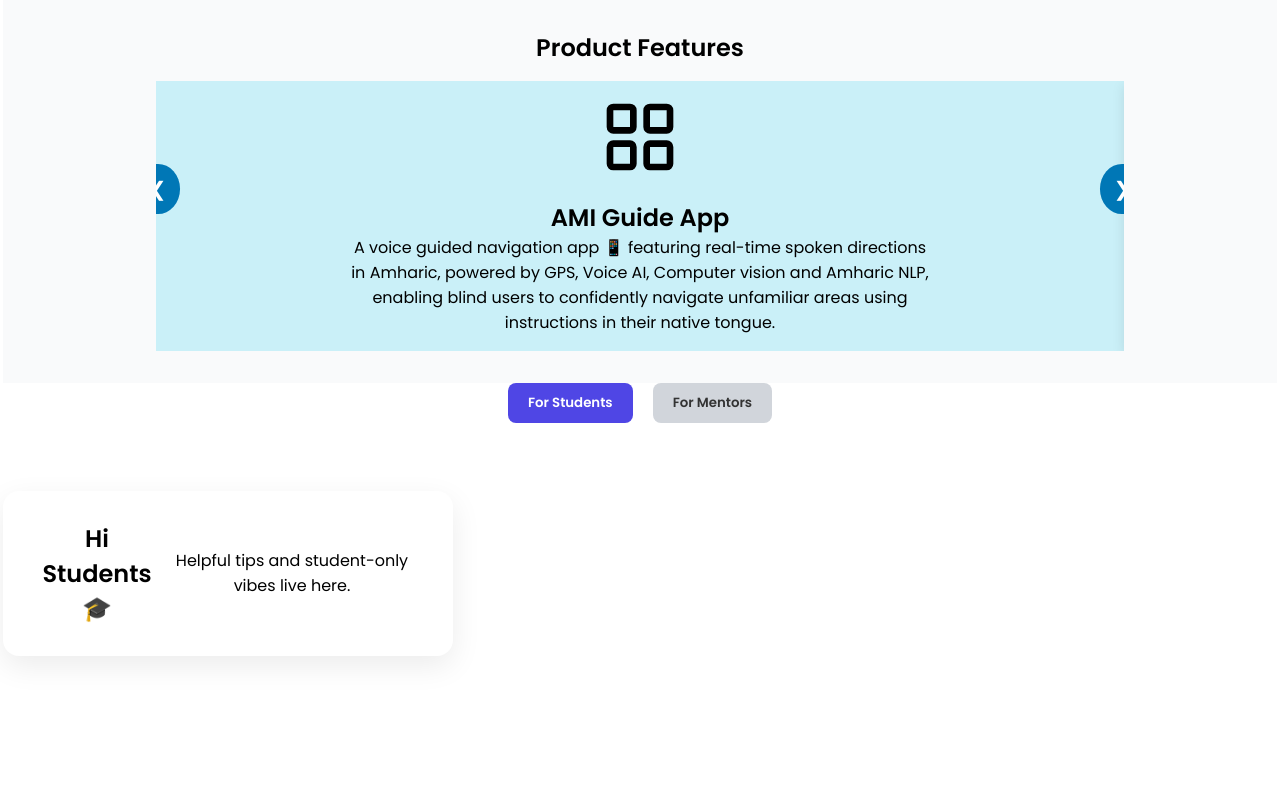
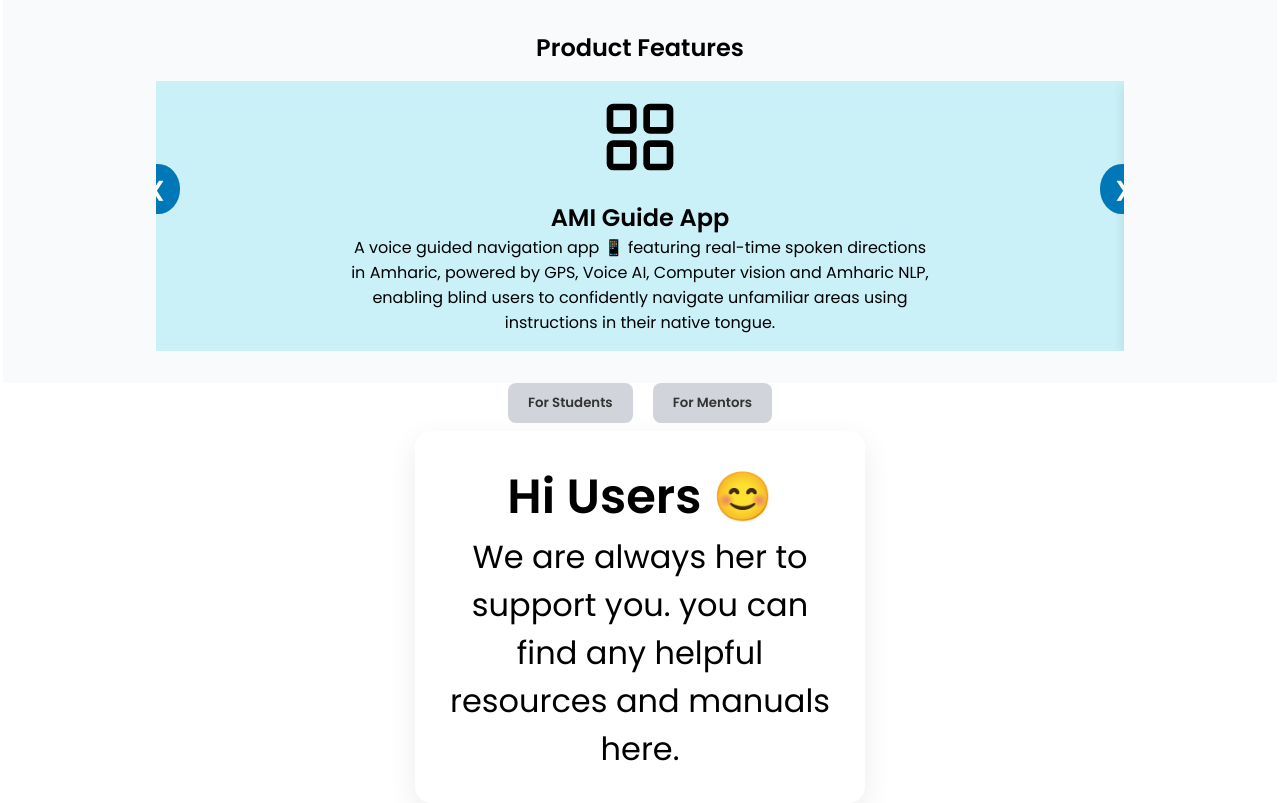
Before and after one commit to Remmaabde/Startup-Potfolio, a plain HTML site: page index.html in a window 1280 px wide. Shown: the part 1197-2000 px from the top of the page. Before the commit the page ends 1903 px from the top, so only its background shows below. Drawn offline with Linux system fonts and the light colour scheme.

Commit message:
Modified the Toggle switch section

```diff
--- a/Script.js
+++ b/Script.js
@@ -23,8 +23,8 @@ function moveSlide(direction) {
 }
 function switchTo(target) {
     // Hide both
-    document.getElementById('student').classList.remove('visible');
-    document.getElementById('mentor').classList.remove('visible');
+    document.getElementById('User').classList.remove('visible');
+    document.getElementById('Partner').classList.remove('visible');
 
     // Show selected
     document.getElementById(target).classList.add('visible');
--- a/Styles/Style.css
+++ b/Styles/Style.css
@@ -204,7 +204,6 @@ div.main{
     justify-content: center;
     margin-bottom: 20px;
 }
-
 .audience-toggle button {
     padding: 10px 20px;
     margin: 0 10px;
@@ -216,13 +215,10 @@ div.main{
     cursor: pointer;
     transition: background-color 0.3s ease;
 }
-
-  .audience-toggle button.active {
+.audience-toggle button:hover {
     background-color: #4f46e5;
     color: white;
 }
-
-  /* Container centered with max-width */
 .audience-container {
     display: flex;
     justify-content: center;
@@ -231,13 +227,10 @@ div.main{
     max-width: 450px;
     height: 260px;
     position: relative;
+    margin: 0 auto;
+    margin-top:5%;
 }
-
-  /* Card Styling */
 .audience-card {
-    display:flex;
-    align-items:center;
-    justify-content: center;
     position: absolute;
     width: 100%;
     padding: 30px;
@@ -246,18 +239,14 @@ div.main{
     box-shadow: 0 10px 30px rgba(0, 0, 0, 0.08);
     opacity: 0;
     transform: scale(0.98);
-    pointer-events: none;
     text-align: center;
     transition: opacity 0.5s ease, transform 0.5s ease;
 }
-
 .audience-card.visible {
-    display:flex;
-    align-items:center;
-    justify-content: center;
     opacity: 1;
     transform: scale(1);
     pointer-events: auto;
+    font-size:2rem;
 }
 
 
--- a/index.html
+++ b/index.html
@@ -111,19 +111,19 @@
 
           <section class="Audience">
             <div class="audience-toggle">
-  <button onclick="switchTo('student')" id="studentBtn" class="active">For Students</button>
-  <button onclick="switchTo('mentor')" id="mentorBtn">For Mentors</button>
+  <button onclick="switchTo('User')" id="studentBtn" class="active">For Students</button>
+  <button onclick="switchTo('Partner')" id="mentorBtn">For Mentors</button>
 </div>
 
 <div class="audience-container">
-  <div id="student" class="audience-card visible">
-    <h2>Hi Students 🎓</h2>
-    <p>Helpful tips and student-only vibes live here.</p>
+  <div id="User" class="audience-card visible">
+    <h2>Hi Users 😊</h2>
+    <p>We are always her to support you. you can find any helpful resources and manuals here.</p>
   </div>
 
-  <div id="mentor" class="audience-card">
-    <h2>Hey Mentors 🧑🏽‍🏫</h2>
-    <p>Resources and guidance tailored just for you.</p>
+  <div id="Partner" class="audience-card">
+    <h2>Hey Partners 🧑🏽‍🏫</h2>
+    <p>You can find all guides about how you can work with us!</p>
   </div>
 </div>
 
```
Lines whose indentation alone changed are shown as unchanged.
